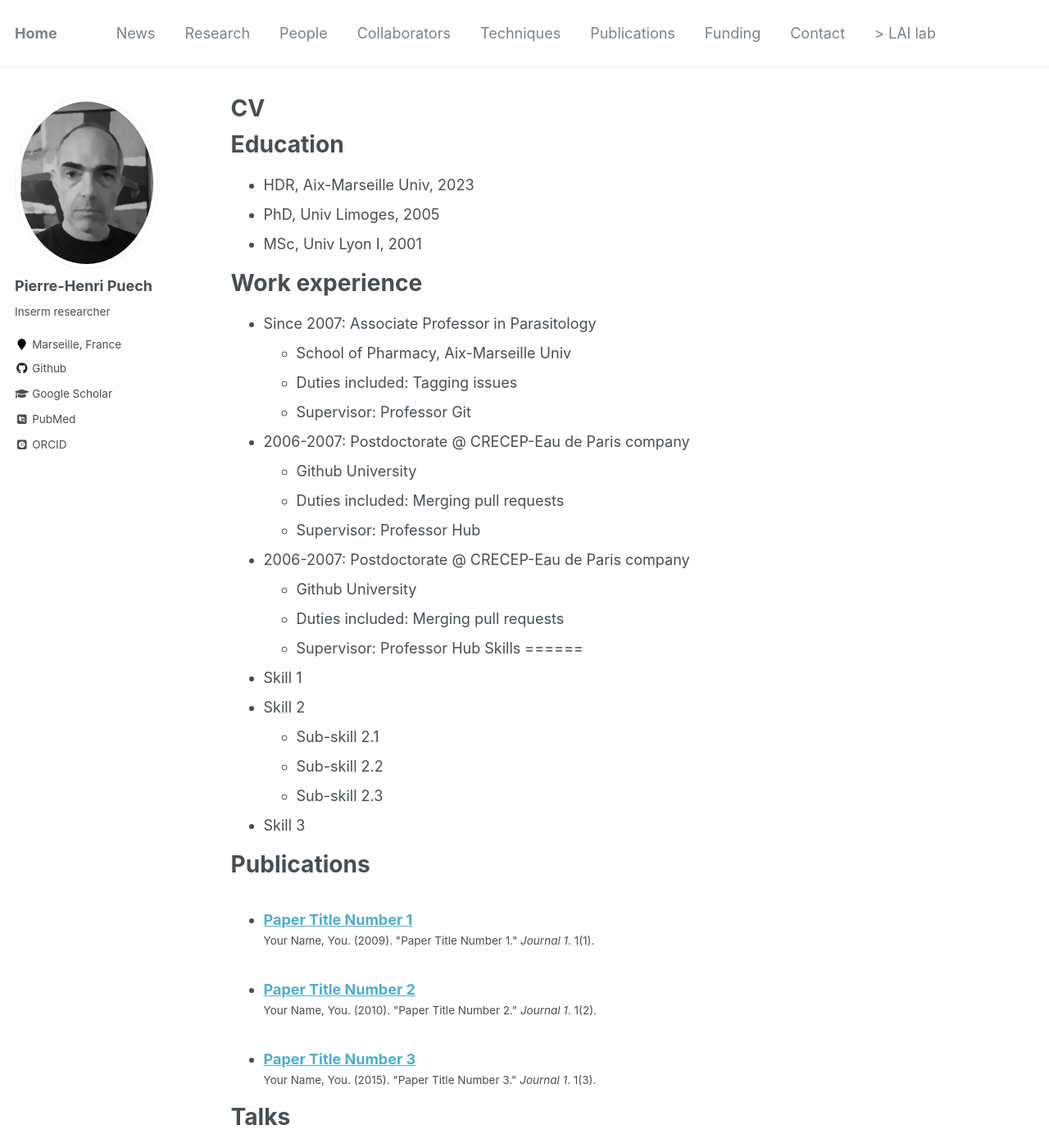
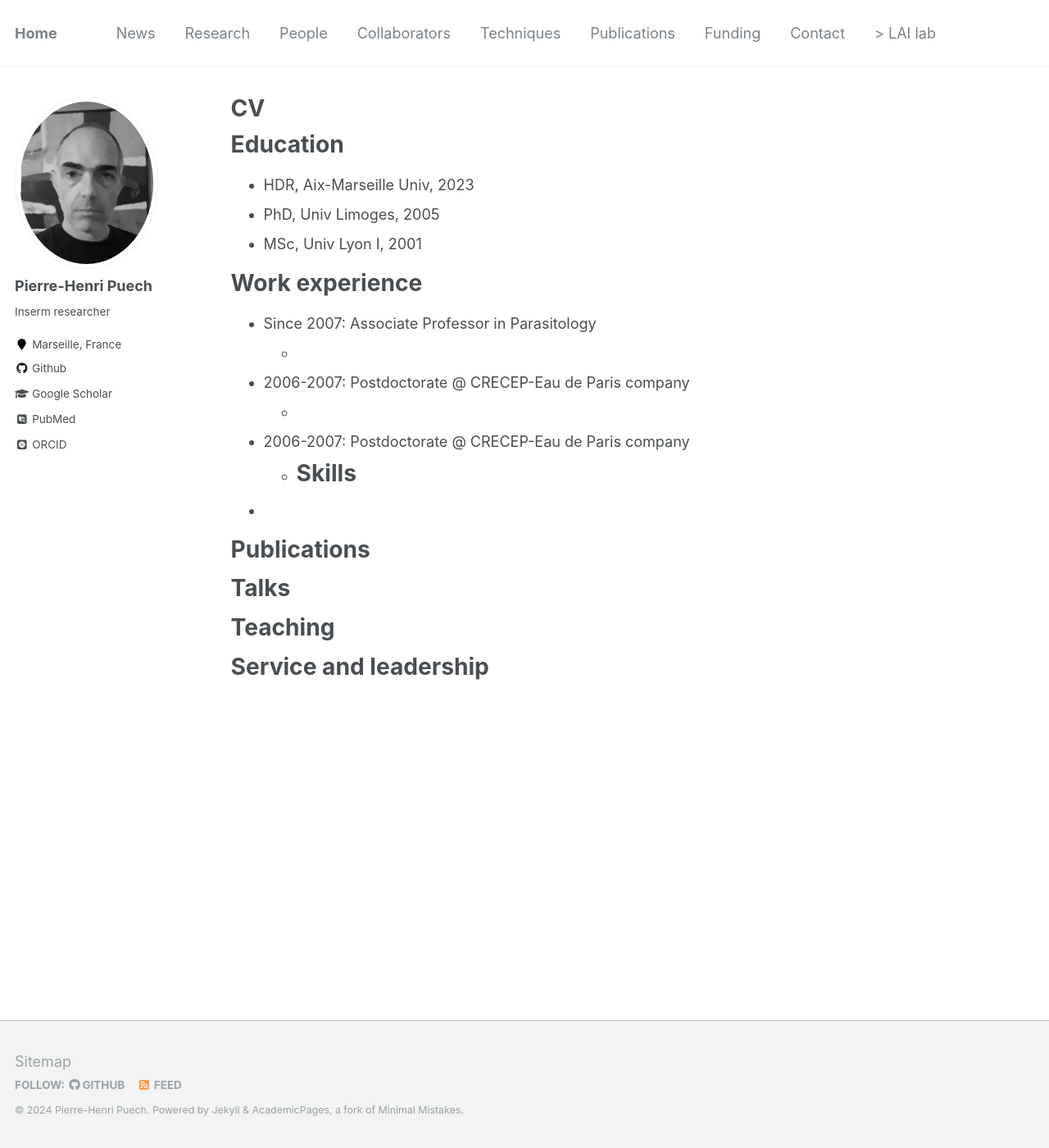
Before and after one commit to aureliendumetre/aureliendumetre.github.io, a Jekyll site: the page built from _pages/cv.md, in a window 1280 px wide and 1400 px high. Shown: the whole window at 82% size. Built offline with Jekyll 4.4.1, drawn with Linux system fonts in a browser that asks for light colours; some web fonts are replaced; some of the changed text lies outside the part shown.

Commit message:
Update cv.md

```diff
--- a/_pages/cv.md
+++ b/_pages/cv.md
@@ -19,46 +19,27 @@
 Work experience
 ======
 * Since 2007: Associate Professor in Parasitology
-  * School of Pharmacy, Aix-Marseille Univ
-  * Duties included: Tagging issues
-  * Supervisor: Professor Git
+  *
 
 * 2006-2007: Postdoctorate @ CRECEP-Eau de Paris company
-  * Github University
-  * Duties included: Merging pull requests
-  * Supervisor: Professor Hub
+  *
 
 * 2006-2007: Postdoctorate @ CRECEP-Eau de Paris company
-  * Github University
-  * Duties included: Merging pull requests
-  * Supervisor: Professor Hub
+  *
 Skills
 ======
-* Skill 1
-* Skill 2
-  * Sub-skill 2.1
-  * Sub-skill 2.2
-  * Sub-skill 2.3
-* Skill 3
+*
 
 Publications
 ======
-  <ul>{% for post in site.publications %}
-    {% include archive-single-cv.html %}
-  {% endfor %}</ul>
+
 
 Talks
 ======
-  <ul>{% for post in site.talks %}
-    {% include archive-single-talk-cv.html %}
-  {% endfor %}</ul>
 
 Teaching
 ======
-  <ul>{% for post in site.teaching %}
-    {% include archive-single-cv.html %}
-  {% endfor %}</ul>
+
 
 Service and leadership
 ======
-* Currently signed in to 43 different slack teams
```
